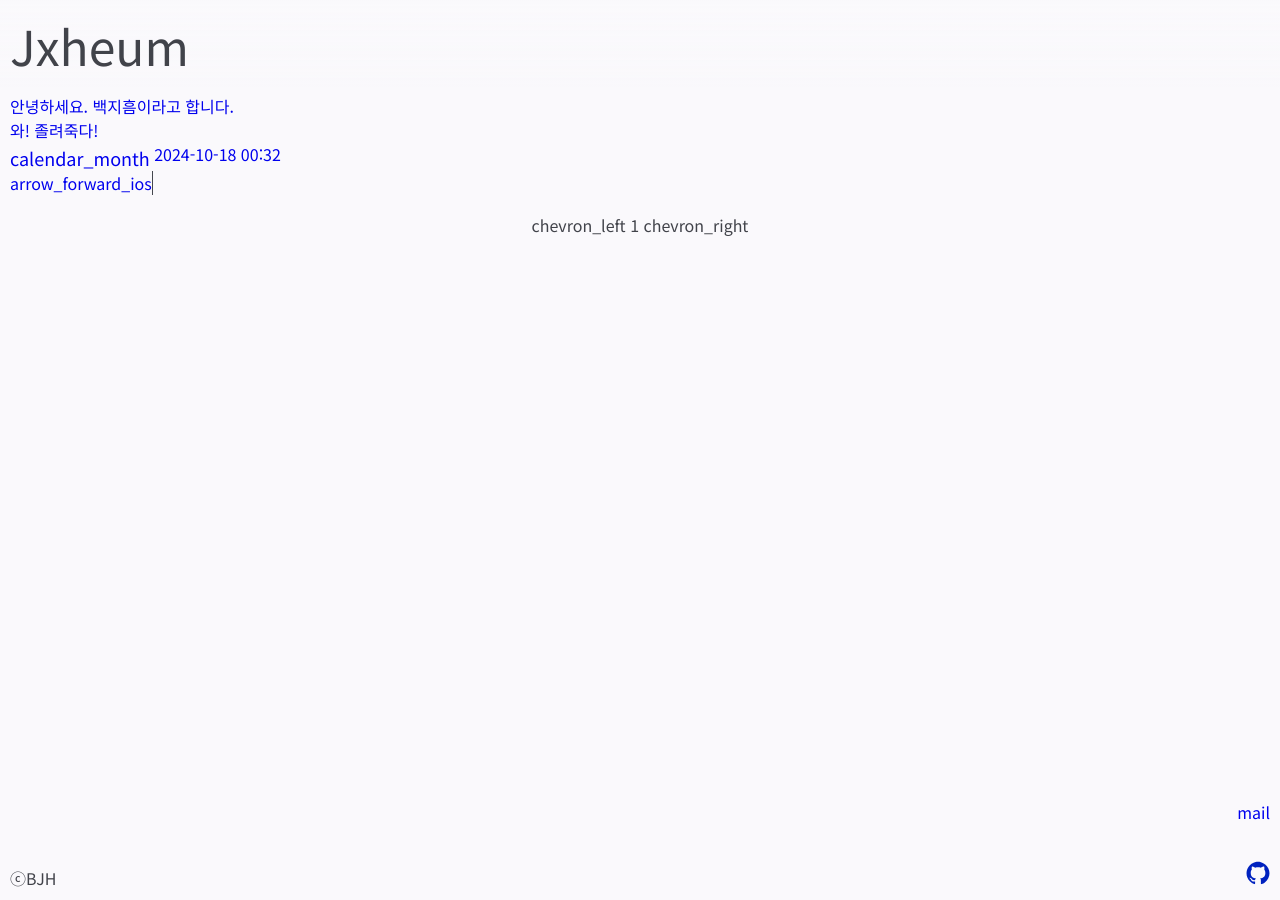
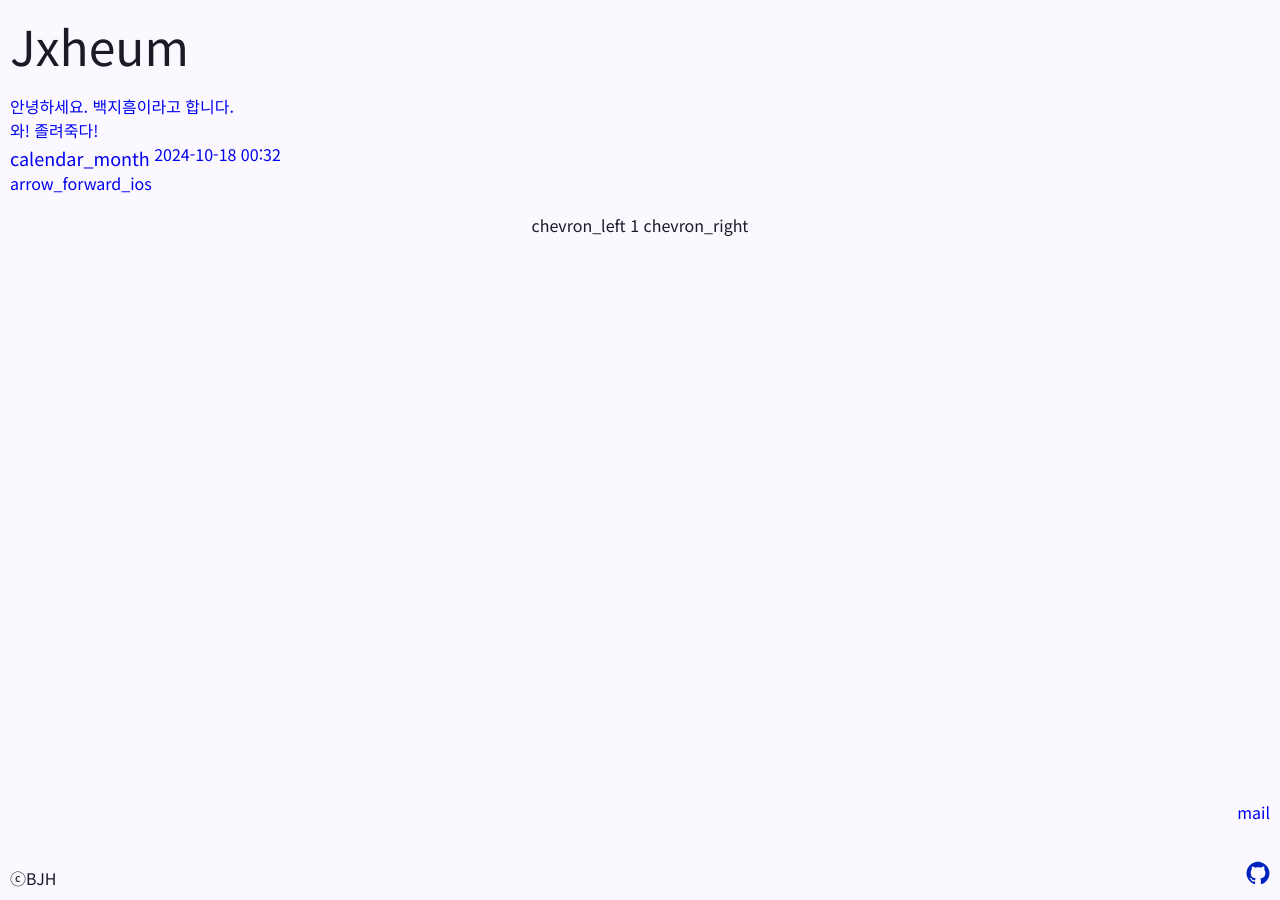
Before and after one commit to jxheum/jxheum.github.io, a Jekyll site: the page built from index.html, in a window 1280 px wide. Built offline with Jekyll 4.4.1, drawn with Linux system fonts in a browser that asks for light colours; the list of posts is cut into pages by our own code.

Commit message:
Revert "반응형웹 만드는중"
This reverts commit e49a96a167512a829eda76c49d95302762632586.

```diff
--- a/_includes/head.html
+++ b/_includes/head.html
@@ -35,17 +35,17 @@
 
         :root,:host{--md-sys-color-background:#121316;--md-sys-color-on-background:#e3e2e5;--md-sys-color-surface:#121316;--md-sys-color-surface-dim:#121316;--md-sys-color-surface-bright:#38393c;--md-sys-color-surface-container-lowest:#0d0e10;--md-sys-color-surface-container-low:#1b1b1e;--md-sys-color-surface-container:#1f2022;--md-sys-color-surface-container-high:#292a2c;--md-sys-color-surface-container-highest:#343537;--md-sys-color-on-surface:#e3e2e5;--md-sys-color-surface-variant:#44474e;--md-sys-color-on-surface-variant:#c4c6ce;--md-sys-color-inverse-surface:#e3e2e5;--md-sys-color-inverse-on-surface:#303033;--md-sys-color-outline:#8e9198;--md-sys-color-outline-variant:#44474e;--md-sys-color-shadow:#000000;--md-sys-color-scrim:#000000;--md-sys-color-surface-tint:#b2c8ee;--md-sys-color-primary:#f7f8ff;--md-sys-color-on-primary:#1a3150;--md-sys-color-primary-container:#b9cff6;--md-sys-color-on-primary-container:#263c5b;--md-sys-color-inverse-primary:#4a5f81;--md-sys-color-secondary:#bfc7d8;--md-sys-color-on-secondary:#29313e;--md-sys-color-secondary-container:#353d4b;--md-sys-color-on-secondary-container:#c9d0e2;--md-sys-color-tertiary:#fff6fa;--md-sys-color-on-tertiary:#422646;--md-sys-color-tertiary-container:#eac1ea;--md-sys-color-on-tertiary-container:#4e3151;--md-sys-color-error:#ffb4ab;--md-sys-color-on-error:#690005;--md-sys-color-error-container:#93000a;--md-sys-color-on-error-container:#ffdad6;}
 
-  body, html { background-color: #121316;color: #c7c8d0;}
+  body, html { background-color: #11131d;color: #e2e1f0;}
   .icon {filter: invert(87%) sepia(11%) saturate(4895%) hue-rotate(188deg) brightness(101%) contrast(101%);}
-  .header {background: linear-gradient(to top, #00000000, #121316);}
+  .header {background: linear-gradient(to top, #00000000, #11131d);}
 
 }
 @media (prefers-color-scheme: light) {
 
   :root,:host{--md-sys-color-background:#faf9fc;--md-sys-color-on-background:#1b1b1e;--md-sys-color-surface:#faf9fc;--md-sys-color-surface-dim:#dbd9dc;--md-sys-color-surface-bright:#faf9fc;--md-sys-color-surface-container-lowest:#ffffff;--md-sys-color-surface-container-low:#f5f3f6;--md-sys-color-surface-container:#efedf0;--md-sys-color-surface-container-high:#e9e7eb;--md-sys-color-surface-container-highest:#e3e2e5;--md-sys-color-on-surface:#1b1b1e;--md-sys-color-surface-variant:#e0e2eb;--md-sys-color-on-surface-variant:#44474e;--md-sys-color-inverse-surface:#303033;--md-sys-color-inverse-on-surface:#f2f0f3;--md-sys-color-outline:#74777e;--md-sys-color-outline-variant:#c4c6ce;--md-sys-color-shadow:#000000;--md-sys-color-scrim:#000000;--md-sys-color-surface-tint:#4a5f81;--md-sys-color-primary:#4a5f81;--md-sys-color-on-primary:#ffffff;--md-sys-color-primary-container:#c4d9ff;--md-sys-color-on-primary-container:#2d4262;--md-sys-color-inverse-primary:#b2c8ee;--md-sys-color-secondary:#575f6d;--md-sys-color-on-secondary:#ffffff;--md-sys-color-secondary-container:#dce4f5;--md-sys-color-on-secondary-container:#414957;--md-sys-color-tertiary:#745376;--md-sys-color-on-tertiary:#ffffff;--md-sys-color-tertiary-container:#f4cbf4;--md-sys-color-on-tertiary-container:#553758;--md-sys-color-error:#ba1a1a;--md-sys-color-on-error:#ffffff;--md-sys-color-error-container:#ffdad6;--md-sys-color-on-error-container:#410002;}
-  body, html { background-color: #faf9fc;color: #41434a;}
+  body, html { background-color: #fbf8ff;color: #1a1b25;}
   .icon {filter: invert(10%) sepia(78%) saturate(6709%) hue-rotate(235deg) brightness(86%) contrast(113%);}
-  .header {background: linear-gradient(to top, #00000000, #faf9fc);}
+  .header {background: linear-gradient(to top, #00000000, #fbf8ff);}
 }
 
       body, html {width: 100%;margin: 0px;font-family: "Noto Sans KR", sans-serif;}
@@ -77,10 +77,6 @@
         .backbtn {position:fixed;top: 10px;left: 10px;transition-duration: 0ms;z-index: 1000;}
       md-linear-progress {position:fixed;top:0;left:0;z-index: 1000;width:100%;}
 
-      #postlist {
-        transition-duration: 500ms;
-      }
-
 #pagination {
   width: 100%;
   text-align: center;
@@ -94,7 +90,25 @@
 
 .footer {padding: 10px;position:fixed;bottom:0px;left:0px;background:inherit;width:100%;}
 .search {width: 100%;height: 100%;position: fixed;top: -100%;right: 0px;text-align: center;z-index: 10002;background: #00000000;backdrop-filter:blur(10px);}
-</style>
+#___gcse_0 {
+    width: 100%;
+    text-align: -webkit-center;
+    display: table-cell; vertical-align: middle;
+}
+.gsc-search-box {
+    width: 70% !important;
+    height: 30px !important;
+}
+.gsc-control {width: auto !important  ;}
+.gsc-input {height: 50px;padding-right: 0px !important;
+    border-top-left-radius: 25px !important;
+    border-bottom-left-radius: 25px !important;}
+    input.gsc-input {height: 50px !important;margin: 0px !important;padding-left: 10px !important;}
+    .gsib_a {padding: 0px !important;}
+.gsc-input-box {border-top-left-radius: 25px !important;
+  border-bottom-left-radius: 25px !important;}
+.gsc-search-button {margin-left: 0px !important;height: 52px;border-radius: 0px !important;border-top-right-radius: 25px !important;border-bottom-right-radius: 25px !important;}
+  </style>
 
 </head>
 <!-- 헤더끝 -->
--- a/index.html
+++ b/index.html
@@ -2,10 +2,7 @@
 layout: postlist
 ---
 
-
-
-
-<md-list id="postlist">
+<md-list>
 {% for post in paginator.posts %}
 
 
@@ -29,25 +26,3 @@
   <a href="mailto:jxheum@jxheum.site" target="_blank"><md-fab lowered aria-label="Email" class="mail">
     <md-icon slot="icon">mail</md-icon>
   </md-fab></a>
-  <script>
-    postlist = document.getElementById('postlist')
-
-    function resizeevent() {
-      const width = window.innerWidth;
-      const height = window.innerHeight;
-      if (width >= 1000) {
-        postlist.style.width = '500px'
-        postlist.style.height = 'calc(100vh - 60px)'
-        postlist.style.borderRight = '1px #44474e solid'
-      }
-      else {
-        postlist.style.width = ''
-      }
-    }
-    window.addEventListener("resize", function() {
-      resizeevent();
-})
-window.onload = function() {
-resizeevent();
-}
-  </script>
```
